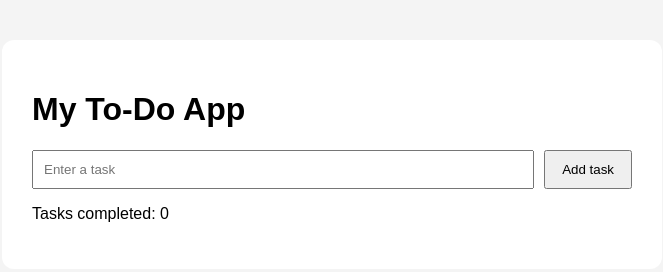
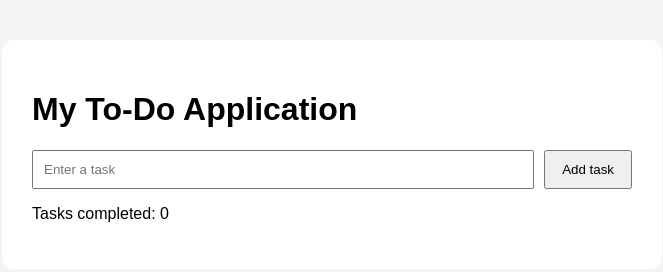
Before and after one commit to Bilinska/git-branching-practice, a plain HTML site: page index.html in a window 1280 px wide. Shown: the whole page, without its empty margins (308-971 px from the left). Drawn offline with Linux system fonts and the light colour scheme.

Commit message:
Improve application title

```diff
--- a/index.html
+++ b/index.html
@@ -8,7 +8,7 @@
   </head>
   <body>
     <main class="container">
-      <h1>My To-Do App</h1>
+      <h1>My To-Do Application</h1>
 
       <div class="task-form">
         <input id="taskInput" type="text" placeholder="Enter a task" />
```
